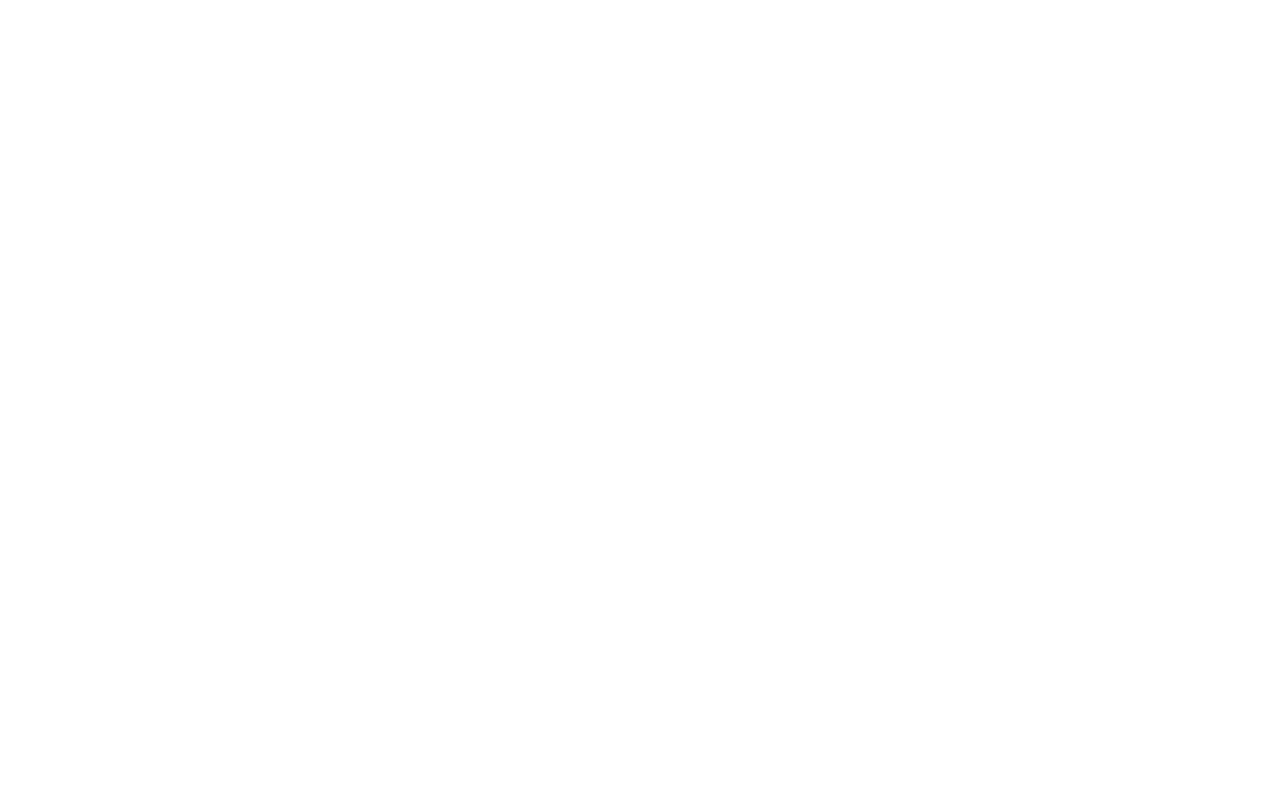
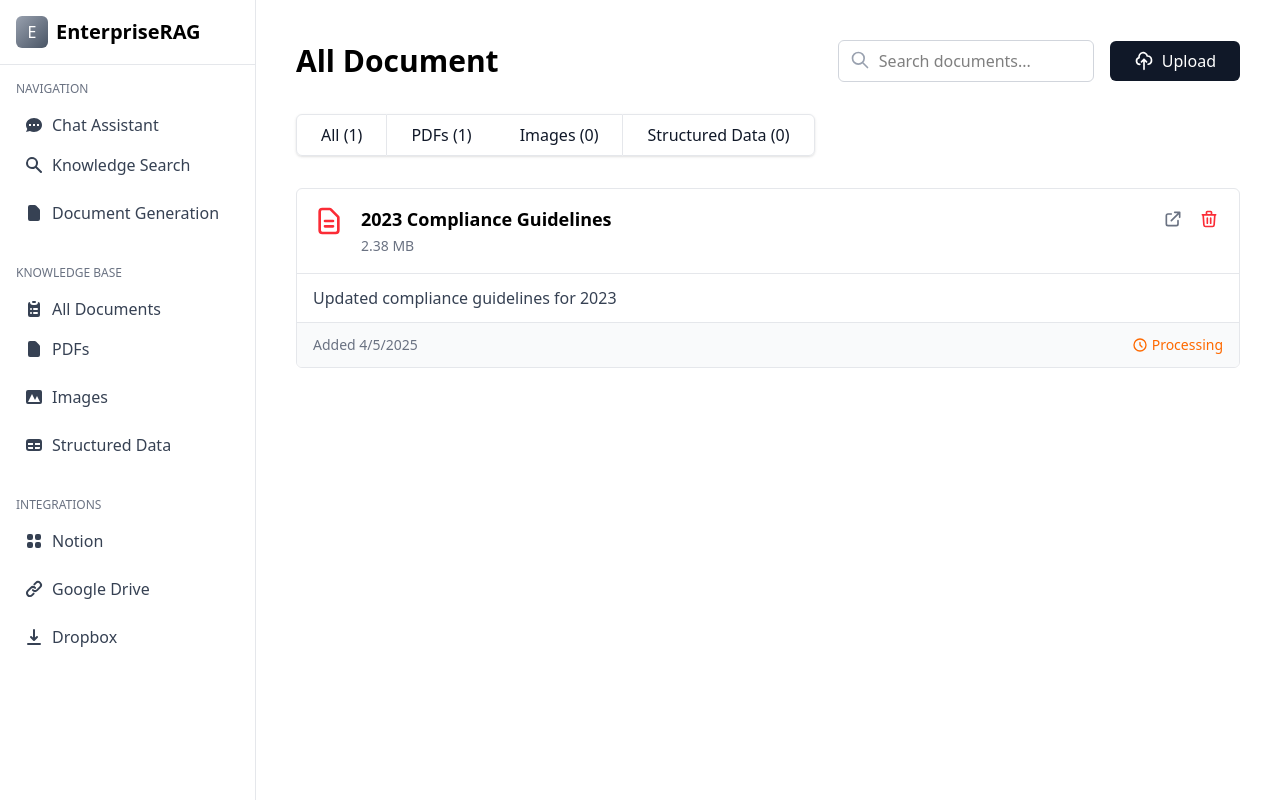
Before and after one commit to haadirakhangi/Codeshastra_XI_codeomega, a React (Vite) app in the folder frontend/: page /all-document in a window 1280 px wide. Before the commit this address had no page. Built offline with nearby package versions, Linux system fonts and the light colour scheme.

Commit message:
new changes

```diff
--- a/frontend/src/App.tsx
+++ b/frontend/src/App.tsx
@@ -3,7 +3,7 @@
 import { BrowserRouter, Routes, Route } from 'react-router-dom';
 import Home from './pages/Home';
 import ChatInterface from './pages/ChatInterface';
-import KnowledgeBase from './pages/KnowledgeBase';
+import AllDocument from './pages/AllDocument';
 import Login from './pages/Login';
 import Register from './pages/Register';
 import AdminLayout from './components/AdminLayout';
@@ -24,7 +24,7 @@
           <Route path="/" element={<AdminLayout />}>
             <Route index element={<Home />} />
             <Route path="chat" element={<ChatInterface />} />
-            <Route path="knowledge-base" element={<KnowledgeBase />} />
+            <Route path="all-document" element={<AllDocument />} />
           </Route>
         </Routes>
       </BrowserRouter>
--- a/frontend/src/components/Sidebar.tsx
+++ b/frontend/src/components/Sidebar.tsx
@@ -6,6 +6,7 @@
 const Sidebar: React.FC = () => {
   return (
     <aside className="w-64 border-r border-gray-200 flex flex-col">
+      <NavLink to="/">
         <div className="p-4 border-b border-gray-200">
           <div className="flex items-center">
             <div className="w-8 h-8 rounded-md bg-gradient-to-br from-gray-400 to-gray-600 flex items-center justify-center text-white">
@@ -14,6 +15,7 @@
             <h1 className="ml-2 text-xl font-semibold">EnterpriseRAG</h1>
           </div>
         </div>
+      </NavLink>
 
       <div className="flex-1 flex flex-col p-4">
         <div className="mb-8">
@@ -29,7 +31,7 @@
                 Chat Assistant
               </li>
             </NavLink>
-            <NavLink to="/knowledge-base">
+
             <li className="flex items-center text-gray-700 hover:bg-gray-100 p-2 rounded-md">
               <span className="mr-2">
                 <svg xmlns="http://www.w3.org/2000/svg" className="h-5 w-5" viewBox="0 0 20 20" fill="currentColor">
@@ -38,7 +40,6 @@
               </span>
               Knowledge Search
             </li>
-            </NavLink>
             <li className="flex items-center text-gray-700 hover:bg-gray-100 p-2 rounded-md">
               <span className="mr-2">
                 <svg xmlns="http://www.w3.org/2000/svg" className="h-5 w-5" viewBox="0 0 20 20" fill="currentColor">
@@ -53,6 +54,7 @@
         <div className="mb-8">
           <p className="text-xs text-gray-500 font-medium mb-2">KNOWLEDGE BASE</p>
           <ul className="space-y-2">
+            <NavLink to="/all-document">
               <li className="flex items-center text-gray-700 hover:bg-gray-100 p-2 rounded-md">
                 <span className="mr-2">
                   <svg xmlns="http://www.w3.org/2000/svg" className="h-5 w-5" viewBox="0 0 20 20" fill="currentColor">
@@ -62,6 +64,7 @@
                 </span>
                 All Documents
               </li>
+            </NavLink>
             <li className="flex items-center text-gray-700 hover:bg-gray-100 p-2 rounded-md">
               <span className="mr-2">
                 <svg xmlns="http://www.w3.org/2000/svg" className="h-5 w-5" viewBox="0 0 20 20" fill="currentColor">
--- a/frontend/src/pages/KnowledgeBase.tsx
+++ b/frontend/src/pages/AllDocument.tsx
@@ -1,10 +1,10 @@
 import React from 'react';
 
-const KnowledgeBase: React.FC = () => {
+const AllDocument: React.FC = () => {
   return (
     <div className="max-w-screen-xl mx-auto p-6">
       <div className="flex justify-between items-center mb-8">
-        <h1 className="text-3xl font-bold">Knowledge Base</h1>
+        <h1 className="text-3xl font-bold">All Document</h1>
         <div className="flex items-center space-x-4">
           <div className="relative">
             <input
@@ -89,4 +89,4 @@
   );
 };
 
-export default KnowledgeBase;
+export default AllDocument;
```
Lines whose indentation alone changed are shown as unchanged.
